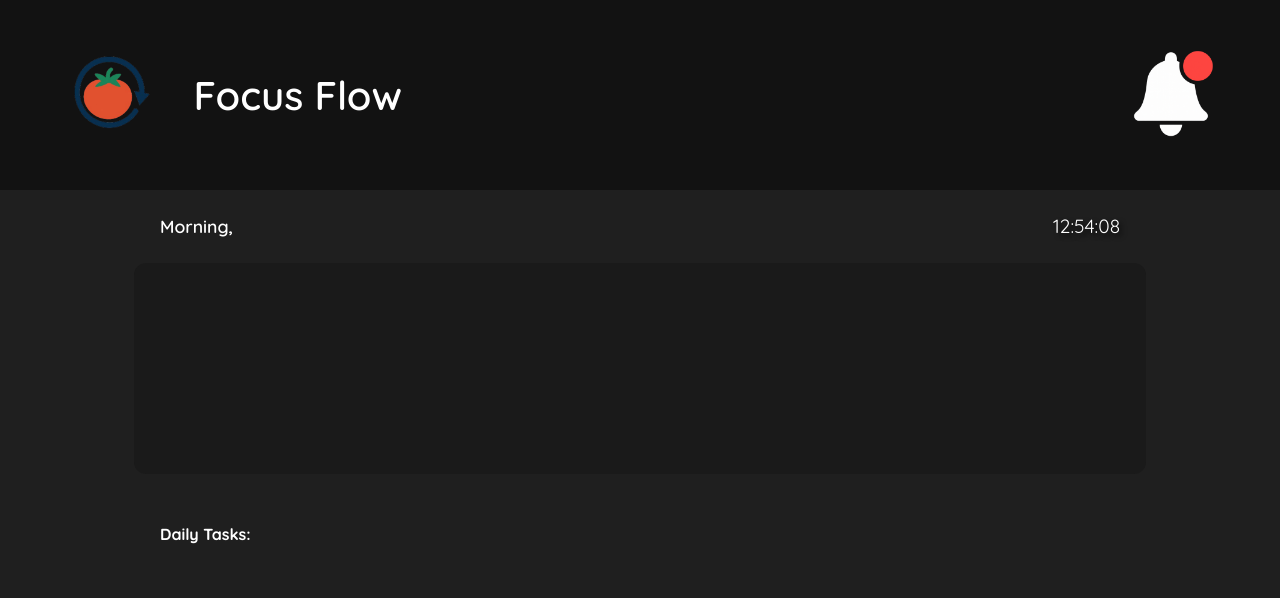
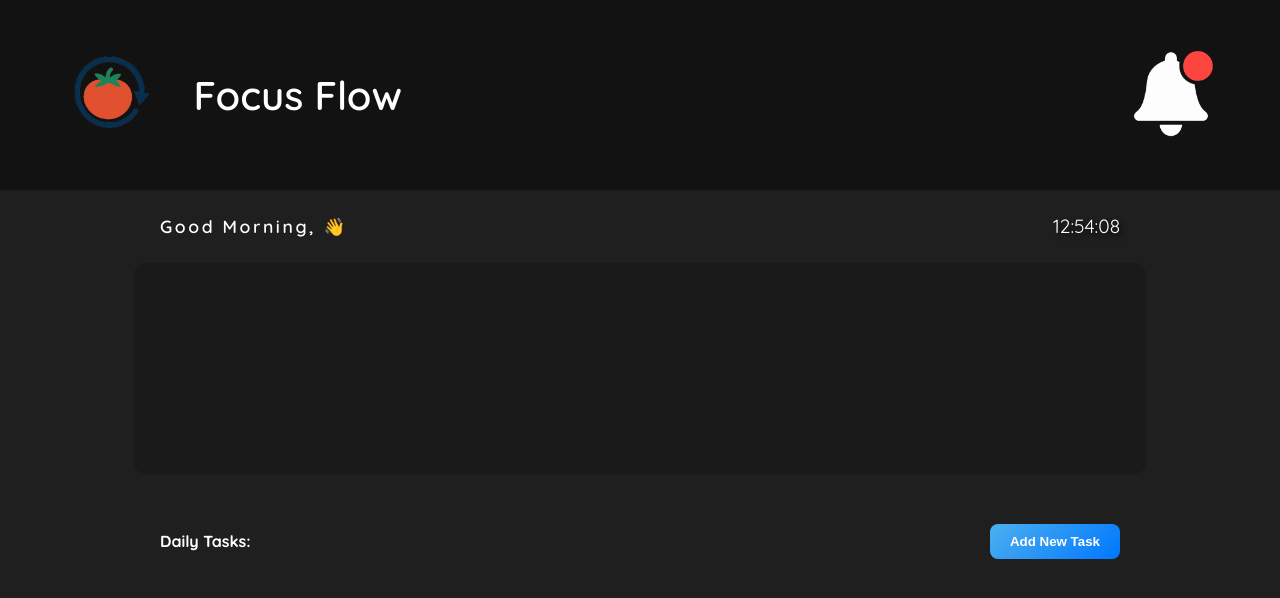
Before and after one commit to r1derPUSH/focus-flow, a React (Vite) app: page / in a window 1280 px wide. Both pictures are taken after a click on the button "Start". Shown: the top 598 px of the page. Built offline with nearby package versions, Linux system fonts and the light colour scheme.

Commit message:
Added new button to tasks

```diff
--- a/src/DailyTasks.jsx
+++ b/src/DailyTasks.jsx
@@ -1,9 +1,21 @@
+import React, { useState } from "react";
+
 function DailyTasks() {
+  function handleAddTask() {
+    console.log("worked out");
+  }
   return (
     <>
       <div className="tasks-flex-div">
         <div className="tasks-div">
-          <span>Daily Tasks: </span>
+          <span className="span-daily-tasks-text">Daily Tasks: </span>
+          <button onClick={handleAddTask} className="add-task-btn">
+            Add New Task
+          </button>
+        </div>
+        <div>
+          {/* <span>Tasks:</span> */}
+          <div className="tasks-container"></div>
         </div>
       </div>
     </>
--- a/src/Greeting.jsx
+++ b/src/Greeting.jsx
@@ -35,7 +35,7 @@ const Greeting = ({ name, surname }) => {
     <div className="flex-bar">
       <div className="greeting-div">
         <span className="greeting-text">
-          {timeOfDay}, {name}
+          Good {timeOfDay}, {name} 👋
         </span>
         <DigitalClock />
       </div>
--- a/src/Register.jsx
+++ b/src/Register.jsx
@@ -7,13 +7,12 @@ import MainContent from "./MainContent";
 import { useEffect } from "react";
 
 const Register = () => {
+  useEffect(() => {
+    document.body.style.backgroundColor = "#1e1e1e";
+  }, []);
 
-  useEffect(() => {
-    document.body.style.backgroundColor = '#1e1e1e';
-  }, [])
-
-  function wait (ms) {
-    return new Promise(resolve => setTimeout(resolve, ms));
+  function wait(ms) {
+    return new Promise((resolve) => setTimeout(resolve, ms));
   }
   const [nameValue, setNameValue] = useState("");
   const [surnameValue, setSurnameValue] = useState("");
@@ -29,24 +28,28 @@ const Register = () => {
     }
   };
 
-  function handleChangeName (e) {
+  function handleChangeName(e) {
     setNameValue(e.target.value);
   }
 
-  function handleChangeSurname (e) {
+  function handleChangeSurname(e) {
     setSurnameValue(e.target.value);
   }
 
-   async function handleStart () {
+  async function handleStart() {
+    localStorage.setItem("name", nameValue);
+    localStorage.setItem("surname", surnameValue);
     setStyles(true);
     await wait(1500);
     setIsStarted(true);
-  };
+  }
 
   if (!isStarted) {
     console.log("worked out if");
     return (
-      <section className={!styles ? "login-section" : "login-section-activated"}>
+      <section
+        className={!styles ? "login-section" : "login-section-activated"}
+      >
         <div className="flexBox">
           <div className="login-text">
             <h1>Fill your profile</h1>
--- a/src/index.css
+++ b/src/index.css
@@ -258,6 +258,7 @@ body {
   font-family: "Quicksand", sans-serif;
   font-weight: 600;
   margin-top: 3vh;
+  letter-spacing: 0.2vw;
 }
 
 .flex-bar {
@@ -305,6 +306,7 @@ body {
 
 .tasks-flex-div {
   display: flex;
+  flex-direction: column;
   justify-content: center;
   align-items: center;
 }
@@ -313,10 +315,75 @@ body {
   margin-top: 3vh;
   width: 75%;
   display: flex;
-  justify-content: start;
+  justify-content: space-between;
 }
 
 .tasks-div span {
   font-family: "Quicksand", sans-serif;
   font-weight: bold;
 }
+
+.span-daily-tasks-text {
+  display: flex;
+  justify-self: center;
+  align-self: center;
+}
+
+.add-task-btn {
+  padding: 10px 20px;
+  border: none;
+  border-radius: 8px;
+  background: linear-gradient(135deg, #4cafef, #0077ff);
+  color: white;
+  font-weight: 600;
+  cursor: pointer;
+  transition: all 0.25s ease;
+}
+
+.add-task-btn:hover {
+  background: linear-gradient(135deg, #5ec6ff, #3399ff);
+  transform: translateY(-2px) scale(1.03);
+}
+
+.tasks-container {
+  width: 75%;
+  margin: 3vh auto;
+  background-color: #1f1f1f;
+  border-radius: 12px;
+  /* padding: 16px; */
+  display: flex;
+  flex-direction: column;
+  gap: 12px;
+}
+
+.task-item {
+  display: flex;
+  justify-content: space-between;
+  align-items: center;
+  background-color: #2a2a2a;
+  /* padding: 10px 14px; */
+  border-radius: 8px;
+  transition: all 0.2s ease;
+  cursor: pointer;
+}
+
+.task-item:hover {
+  background-color: #333333;
+  /* transform: translateY(-2px); */
+}
+
+.task-title {
+  font-family: "Quicksand", sans-serif;
+  font-weight: 600;
+  color: #ffffff;
+}
+
+.task-checkbox {
+  accent-color: #3b82f6;
+  cursor: pointer;
+  transition: transform 0.2s ease;
+}
+
+.task-checkbox:hover {
+  transform: scale(1.1);
+}
```
